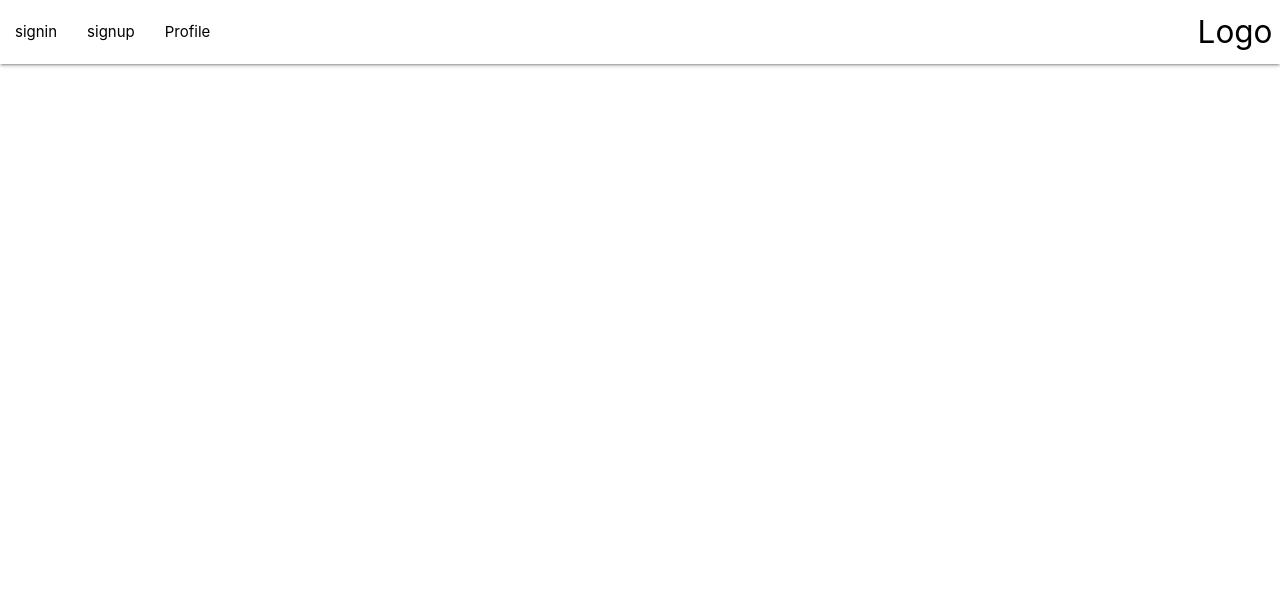
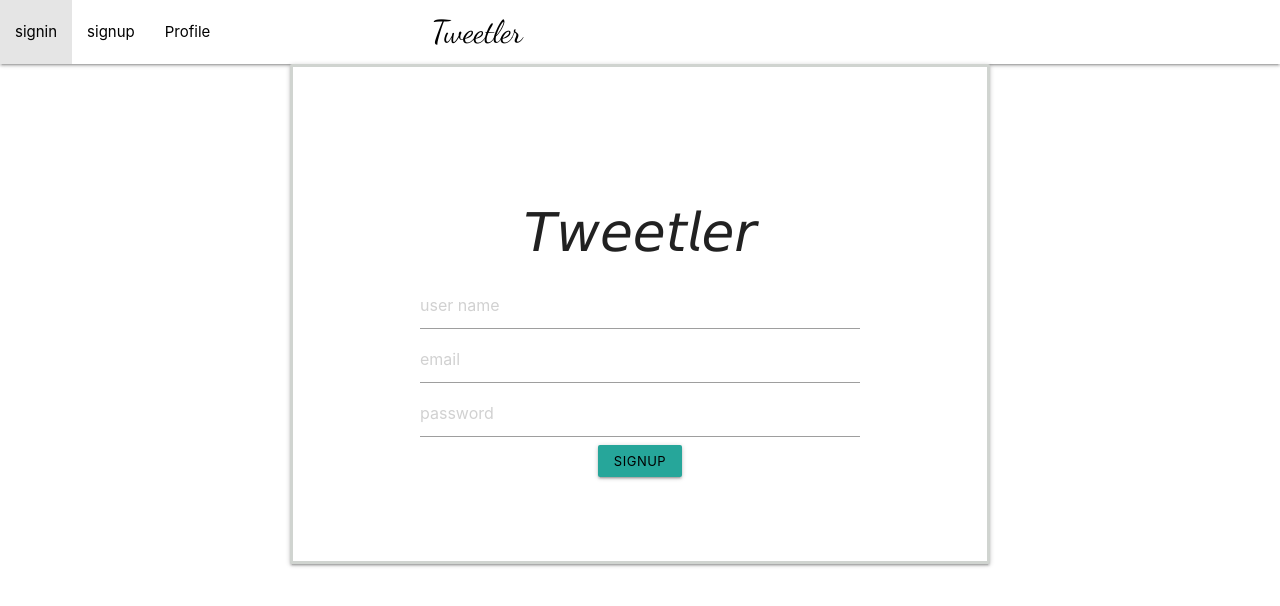
Before and after one commit to DhiaMbarki/Twitter-clone, a React (Create React App) app in the folder front-end/: page /signup in a window 1280 px wide. Shown: the top 606 px of the page. Built offline with nearby package versions, Linux system fonts and the light colour scheme.

Commit message:
signin and signup form

```diff
--- a/front-end/package.json
+++ b/front-end/package.json
@@ -7,6 +7,7 @@
     "@testing-library/react": "^11.1.0",
     "@testing-library/user-event": "^12.1.10",
     "react": "^17.0.2",
+    "react-bootstrap": "^1.5.2",
     "react-dom": "^17.0.2",
     "react-router-dom": "^5.2.0",
     "react-scripts": "4.0.3",
--- a/front-end/src/App.css
+++ b/front-end/src/App.css
@@ -1,3 +1,30 @@
+@import url("https://fonts.googleapis.com/css2?family=Dancing+Script&display=swap");
+
 a {
   color: black !important;
 }
+
+.brand-logo {
+  font-family: "Dancing Script", cursive;
+  margin-right: 750px;
+  position: fixed;
+
+}
+
+.card{
+  margin-top:50px;
+ width: 700px;
+ margin: auto;
+ border: 3px solid rgb(208, 212, 208);
+ padding: 10px;
+ height: 500px;
+
+}
+
+.card1{
+  padding:80px;
+  text-align:center;
+  max-width: 600px;
+  margin:10px auto
+
+}
--- a/front-end/src/App.js
+++ b/front-end/src/App.js
@@ -1,21 +1,30 @@
-import React from 'react'
-import Nav from './components/Nav';
-import "./App.css"
-import {BrowserRouter,Route} from 'react-router-dom'
-import Home from './components/home/Home'
-import Profile from './components/home/Profile'
-import Signin from './components/home/Signin'
-import Signup from './components/home/Signup'
+import React from "react";
+import Nav from "./components/Nav";
+import "./App.css";
+import { BrowserRouter, Route } from "react-router-dom";
+import Home from "./components/home/Home";
+import Profile from "./components/home/Profile";
+import Signin from "./components/home/Signin";
+import Signup from "./components/home/Signup";
 
 function App() {
   return (
     <BrowserRouter>
-<Nav/>
-
-
-
-</BrowserRouter>
-);
+      <Nav />
+      <Route exact path="/">
+        <Home />
+      </Route>
+      <Route path="/signin">
+        <Signin />
+      </Route>
+      <Route path="/signup">
+        <Signup />
+      </Route>
+      <Route path="/profile">
+        <Profile />
+      </Route>
+    </BrowserRouter>
+  );
 }
 
 export default App;
--- a/front-end/src/components/Nav.js
+++ b/front-end/src/components/Nav.js
@@ -1,14 +1,14 @@
 import React from 'react'
-
+import {Link} from 'react-router-dom'
 function Nav() {
     return (
         <nav>
         <div class="nav-wrapper white">
-          <a href="#" class="brand-logo right">Logo</a>
-          <ul id="nav-mobile" class="left hide-on-med-and-down">
-            <li><a href="sass.html">signin</a></li>
-            <li><a href="badges.html">signup</a></li>
-            <li><a href="collapsible.html">Profile</a></li>
+          <Link to="/" class="brand-logo right">Tweetler</Link>
+          <ul id="nav-mobile" class="left ">
+            <li><Link to="/signin">signin</Link></li>
+            <li><Link to="/signup">signup</Link></li>
+            <li><Link to="/profile">Profile</Link></li>
           </ul>
         </div>
       </nav>
--- a/front-end/src/components/home/Signin.js
+++ b/front-end/src/components/home/Signin.js
@@ -1,11 +1,21 @@
 import React from 'react'
 
-function Login() {
+function Signin() {
     return (
-        <div>
+        <div className="card">
+            <div className="card1">
+        <h2>𝘛𝘸𝘦𝘦𝘵𝘭𝘦𝘳</h2>
+        <input type="text"
+        placeholder="email"
+        />
+         <input type="text"
+        placeholder="password"
+        />
+       <a className="waves-effect waves-light btn-small">signin</a>
 
+      </div>
         </div>
     )
 }
 
-export default Login
+export default Signin
--- a/front-end/src/components/home/Signup.js
+++ b/front-end/src/components/home/Signup.js
@@ -2,9 +2,22 @@ import React from 'react'
 
 function Signup() {
     return (
-        <div>
+        <div className="card">
+        <div className="card1">
+    <h2>𝘛𝘸𝘦𝘦𝘵𝘭𝘦𝘳</h2>
+    <input type="text"
+    placeholder="user name"
+    />
+    <input type="text"
+    placeholder="email"
+    />
+     <input type="text"
+    placeholder="password"
+    />
+   <a className="waves-effect waves-light btn-small">signup</a>
 
-        </div>
+  </div>
+    </div>
     )
 }
 
```
Also changed, not shown: front-end/src/components/home/log.css (added, +10 -0 lines), 1 other file (tests, documents, lock files or other folders).
